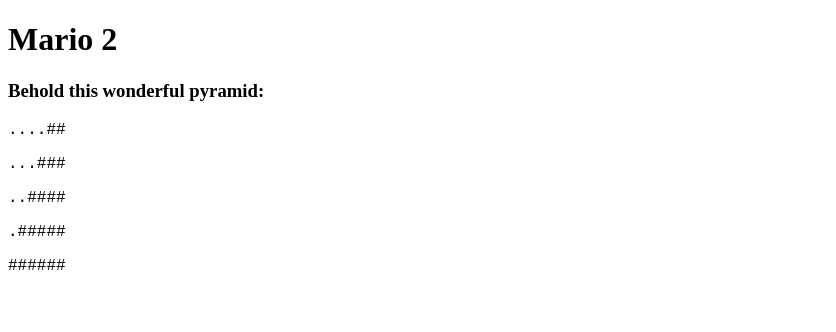
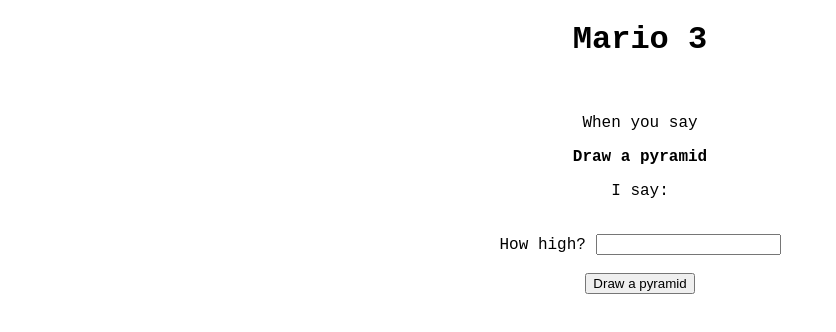
Before and after one commit to colby099/Mario-Pyramid, a plain HTML site: page index.html in a window 1280 px wide. Shown: the whole page, without its empty margins (0-836 px from the left). Drawn offline with Linux system fonts and the light colour scheme.

Commit message:
Mario 3 - Added new html code // setup button function for user input in mario.js

```diff
--- a/index.html
+++ b/index.html
@@ -2,25 +2,42 @@
 <html>
 <head>
     <style>
+
         #pyramid {
+            line-height: 0;
+            font-size: 30px;
+        }
+
+        body {
             font-family: "Courier New", monospace;
-        }
+            text-align: center;
+       }
     </style>
 </head>
-<body>
-    <h1>Mario 2</h1>
-    <h3>
-        Behold this wonderful pyramid:
-    </h3>
+<body >
+    <h1>Mario 3</h1>
 
-    <div id="pyramid">
-        <!-- Our pyramid will go inside here -->
+    <br>
 
-        <div id="construction">
-            <p>Uh oh! the pyramid is still under construction.</p>
-            <p>Check back again soon... our developers are hard at work as we speak!</p>
-        </div>
-    </div>
+    <p>When you say</p>
+
+    <p><strong>Draw a pyramid</strong></p>
+
+    <p>I say:</p>
+
+    <br>
+
+    <label>How high?</label>
+
+    <input type="text" id="height"/>
+
+    <br><br>
+
+    <button id="draw">Draw a pyramid</button>
+
+    <br><br>
+
+    <div id="pyramid"></div>
 
     <script src="mario.js"></script>
 </body>
--- a/mario.js
+++ b/mario.js
@@ -1,11 +1,22 @@
+//Call the button
+var button = document.getElementById("draw");
 
-drawPyramid(5);
-// TODO #2
-// Take in user input for the height
+//Set the action
+button.onclick = function() {
+
+  //Get user input
+  rowStr = document.getElementById("height").value
+
+  //Convert height from string to int
+  height = parseInt(rowStr);
+
+  //Draw pyramid with user height
+  drawPyramid(height);
+}
 
 
 /*
- * printPyramid
+ * drawPyramid
  *
  * Prints to the console a pyramid of '#' characters of the specified height
  * For example, if height is 5, the console will look like this:
@@ -20,10 +31,6 @@
 
   //Get the pyramid container element
   var container = document.getElementById("pyramid");
-
-  //Delete the Under Construction messages
-  var construction = document.getElementById("construction");
-  container.removeChild(construction);
 
   //Declare variables for pyramid loops
   let rowStr = '';
```
